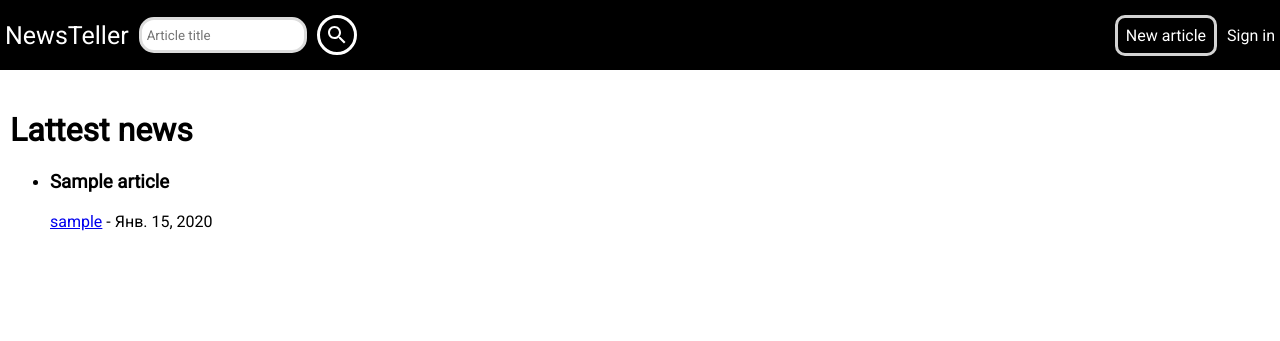
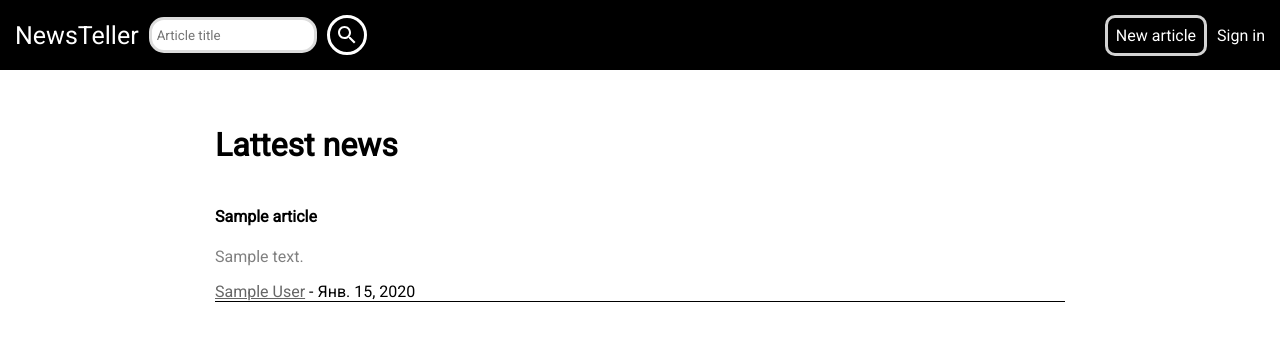
Before and after one commit to punk1503/NewsTeller, a Django app: page / in a window 1280 px wide. Shown: the top 341 px of the page. Run offline with Django 3.2, Linux system fonts and the light colour scheme; tables that the repository leaves empty hold one stand-in row (values such as "Sample post").

Commit message:
Added articles lisr styling #7

```diff
--- /dev/null
+++ b/news/static/news/css/index.css
@@ -0,0 +1,27 @@
+.main {
+	margin: auto;
+	max-width: 850px;
+	padding: 15px;
+}
+
+.news-list {
+	list-style: none;
+	padding: 0;
+}
+
+.news-list:last-child {
+	border-bottom: none
+}
+
+.news-list__article {
+	border-bottom: 1px black solid;
+	overflow: hidden;
+}
+
+.article__preview-text {
+	color: hsl(0, 0%, 50%);
+}
+
+.author-link, .author-link:visited {
+	color: hsl(0, 0%, 40%);
+}
--- a/news/static/news/css/navbar.css
+++ b/news/static/news/css/navbar.css
@@ -2,7 +2,7 @@
 	grid-row: 1/2;
 	height: 40px;
 	background-color: black;
-	padding: 15px 5px;
+	padding: 15px;
 	display: flex;
 	flex-direction: row;
 	align-items: center;
--- a/news/templates/news/pages/index.html
+++ b/news/templates/news/pages/index.html
@@ -1,13 +1,17 @@
 {% extends 'news/base/base.html' %}
-
+{% load static %}
+{% block extra_css %}
+<link rel="stylesheet" href="{% static 'news/css/index.css' %}">
+{% endblock %}
 {% block content %}
 <div class="main">
 	<h1>Lattest news</h1>
 	<ul class="news-list">
 		{% for article in lattest_articles %}
-		<li class="news-list__item">
-			<h3>{{ article.article_title }}</h3>
-			<span><a href="#">{{ article.author }}</a> - {{ article.publication_date }}</span>
+		<li class="news-list__article">
+			<h4 class="article__title">{{ article.article_title }}</h4>
+		<p class="article__preview-text">{{ article.article_text|truncatewords:10 }}</p>
+			<span><a class="author-link" href="#">{{ article.author.first_name }} {{ article.author.last_name }}</a> - {{ article.publication_date }}</span>
 		</li>
 		{% endfor %}
 	</ul>
```
